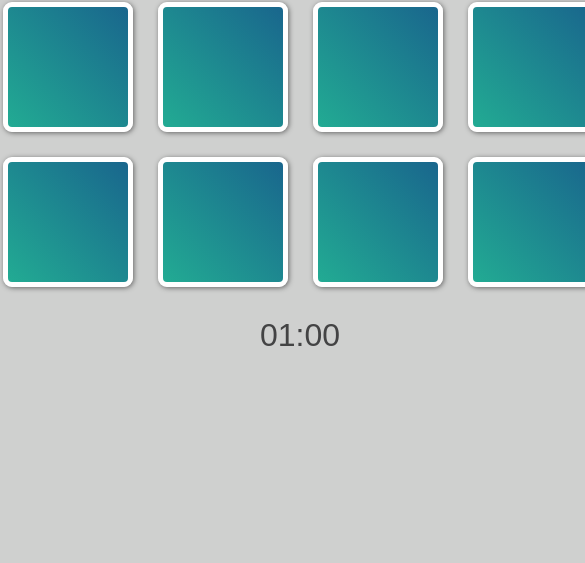
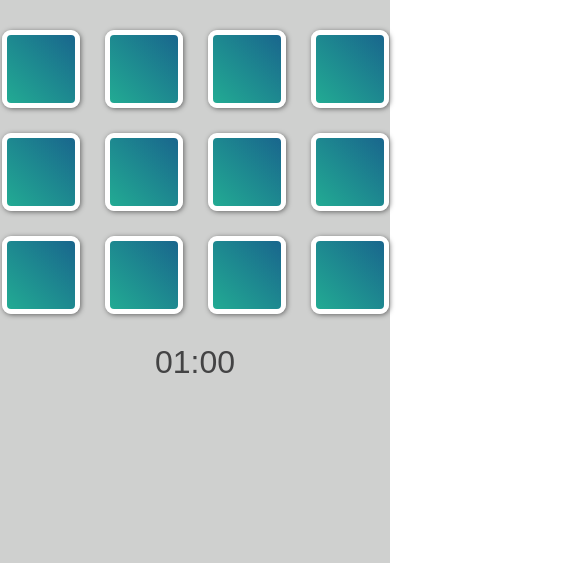
Before and after one commit to AparinAA/memoji, a plain HTML site: page index.html in a window 390 px wide. Shown: the part 281-844 px from the top of the page, 585 px wide, since content can reach past the window. Drawn offline with Linux system fonts and the light colour scheme.

Commit message:
add adopt with phone screen

```diff
--- a/style.css
+++ b/style.css
@@ -7,8 +7,10 @@ html, body {
     position: absolute;
     display: flex;
     flex-direction: column;
-    min-height: 680px;
-    min-width: 600px;
+    justify-content: center;
+    align-items: center;
+    min-height: 100%;
+    min-width: 100%;
     height: 100%;
     width: 100%;
     padding: 0;
@@ -25,8 +27,8 @@ html, body {
 .board {
     align-self: center;
     display: grid;
-    grid-template-columns: repeat(4, 130px);
-    grid-template-rows: repeat(3, 130px);
+    grid-template-columns: repeat(4, min(130px, 20vw));
+    grid-template-rows: repeat(3, min(130px, 20vw));
     grid-gap: 25px;
     margin-bottom: 30px;
 }
```
